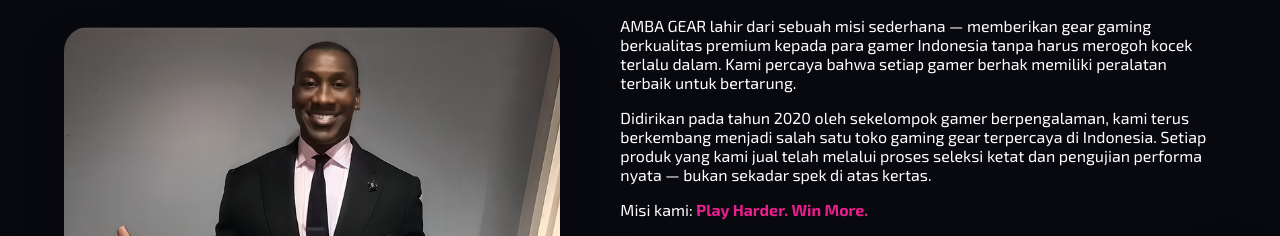
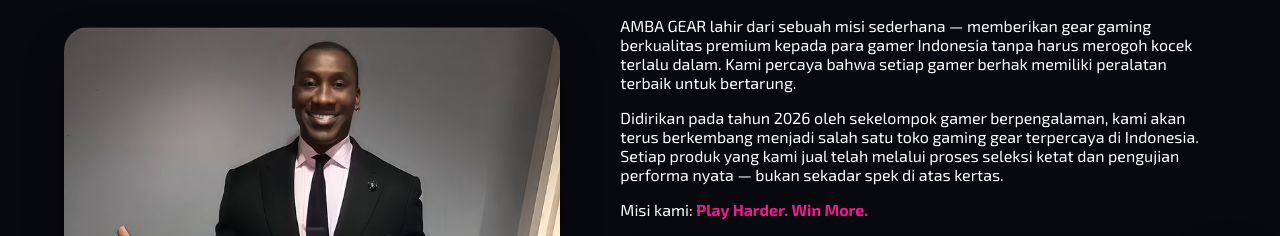
Before and after one commit to Ghifhub/amba-gear, a plain HTML site: page tentang.html in a window 1280 px wide. Shown: the part 482-718 px from the top of the page. Drawn offline with Linux system fonts and the light colour scheme; no server answers.

Commit message:
Update tentang.html

```diff
--- a/tentang.html
+++ b/tentang.html
@@ -66,7 +66,7 @@
             <div class="underline" style="margin:14px 0 0;"></div>
           </div>
           <p>AMBA GEAR lahir dari sebuah misi sederhana — memberikan gear gaming berkualitas premium kepada para gamer Indonesia tanpa harus merogoh kocek terlalu dalam. Kami percaya bahwa setiap gamer berhak memiliki peralatan terbaik untuk bertarung.</p>
-          <p>Didirikan pada tahun 2020 oleh sekelompok gamer berpengalaman, kami terus berkembang menjadi salah satu toko gaming gear terpercaya di Indonesia. Setiap produk yang kami jual telah melalui proses seleksi ketat dan pengujian performa nyata — bukan sekadar spek di atas kertas.</p>
+          <p>Didirikan pada tahun 2026 oleh sekelompok gamer berpengalaman, kami akan terus berkembang menjadi salah satu toko gaming gear terpercaya di Indonesia. Setiap produk yang kami jual telah melalui proses seleksi ketat dan pengujian performa nyata — bukan sekadar spek di atas kertas.</p>
           <p>Misi kami: <strong style="color:var(--pink);">Play Harder. Win More.</strong></p>
           <div class="about-highlight">
             <div class="highlight-card">
```
